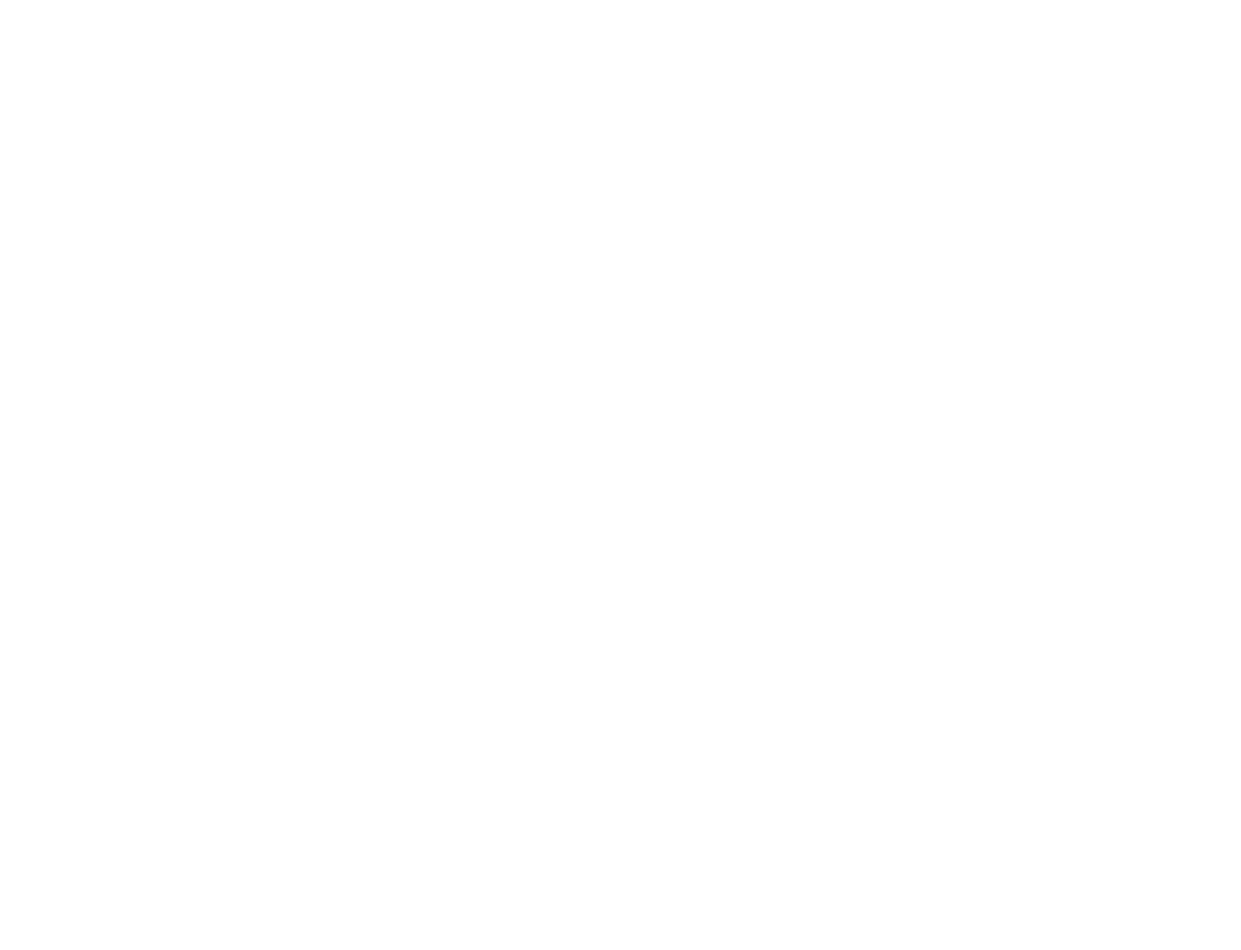
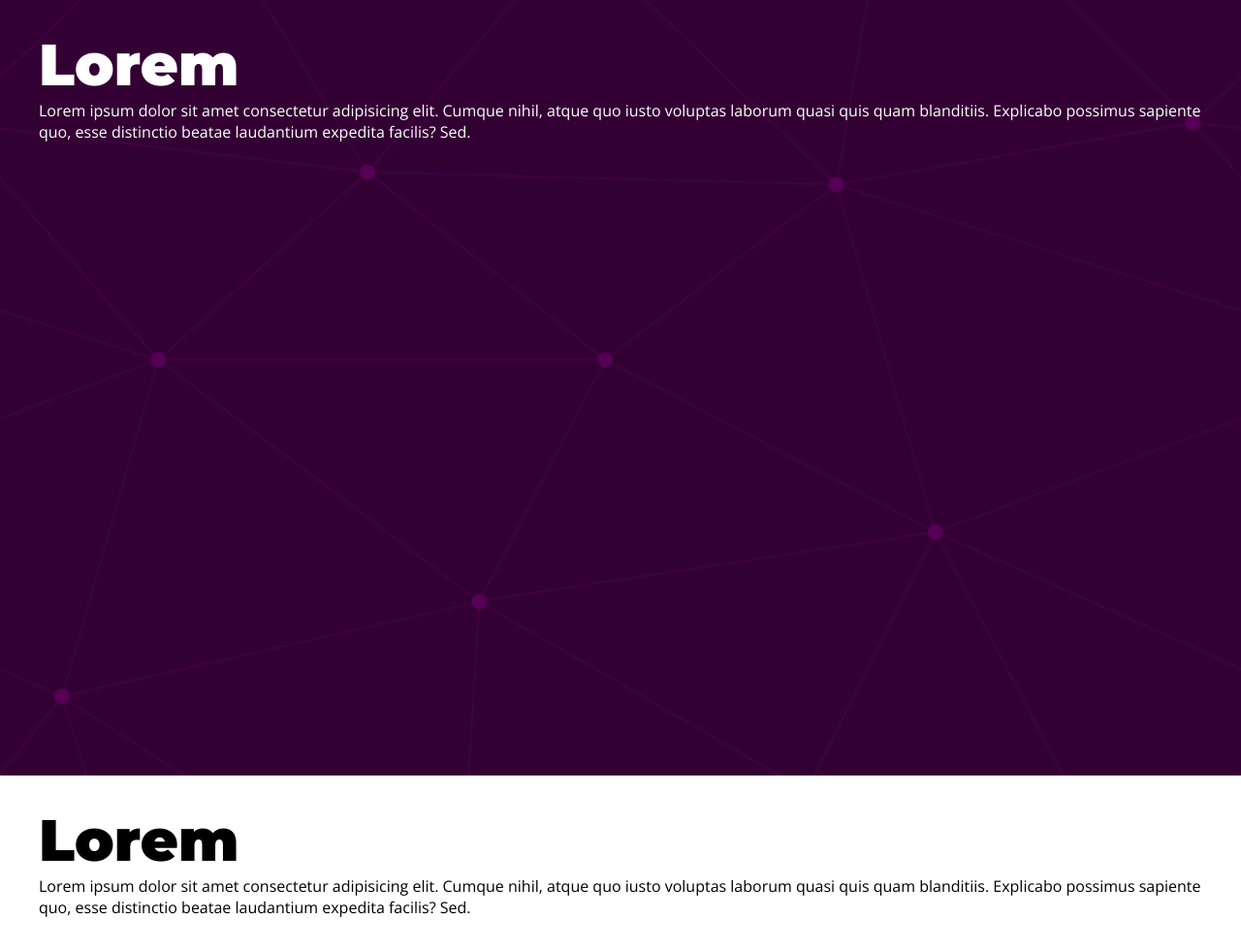
Before and after one commit to GustavoValenca/Curso-de-JavaScript-e-TypeScript, a plain HTML site: page S34 - Landing Page/index.html in a window 1280 px wide. Shown: the whole page at 97% size. Before the commit the page ends 800 px from the top, so only its background shows below. Drawn offline with nearby package versions, Linux system fonts and the light colour scheme.

Commit message:
Estrutura

```diff
--- a/S34 - Landing Page/assets/css/style.css
+++ b/S34 - Landing Page/assets/css/style.css
@@ -1,4 +1,72 @@
+:root {
+    --white-color: #FFFFFF;
+    --gap: 3rem;
+}
+
 * {
     margin: 0;
     padding: 0;
 }
+
+/*
+font-family: 'Montserrat', sans-serif;
+font-family: 'Open Sans', sans-serif;
+*/
+
+html {
+    font-size: 62.5%;
+}
+
+body {
+    font-family: 'Open Sans', sans-serif;
+    font-size: 1.6rem;
+}
+
+h1, h2, h3, h4, h5, h6 {
+    font-family: 'Montserrat', sans-serif;
+}
+
+h1 {
+    font-size: 6rem;
+}
+
+h2 {
+    font-size: 5.5rem;
+}
+
+h3 {
+    font-size: 5rem;
+}
+
+h4 {
+    font-size: 4.5rem;
+}
+
+h5 {
+    font-size: 4rem;
+}
+
+h6 {
+    font-size: 3.5rem;
+}
+
+.main-bg {
+    background-image: url('../img/endless-constellation.svg');
+    background-size: cover;
+    background-position: center center;
+    color: var(--white-color);
+}
+
+.white-bg {
+    background: var(--white-color);
+}
+
+.main-content {
+    max-width: 1200px;
+    margin: 0 auto;
+    padding: var(--gap);
+}
+
+.section {
+    min-height: 100vh;
+}
--- a/S34 - Landing Page/index.html
+++ b/S34 - Landing Page/index.html
@@ -6,8 +6,22 @@
     <meta name="viewport" content="width=device-width, initial-scale=1.0">
     <title>Landing Page</title>
     <link rel="stylesheet" href=".\assets\css\style.css">
+    <link rel="preconnect" href="https://fonts.googleapis.com">
+    <link rel="preconnect" href="https://fonts.gstatic.com" crossorigin>
+    <link href="https://fonts.googleapis.com/css2?family=Montserrat:wght@900&family=Open+Sans:ital,wght@0,400;0,700;1,400&display=swap" rel="stylesheet">
 </head>
 <body>
-
+    <section class="main-bg section">
+        <div class="main-content">
+            <h1>Lorem</h1>
+            <p>Lorem ipsum dolor sit amet consectetur adipisicing elit. Cumque nihil, atque quo iusto voluptas laborum quasi quis quam blanditiis. Explicabo possimus sapiente quo, esse distinctio beatae laudantium expedita facilis? Sed.</p>
+        </div>
+    </section>
+    <section class="white-bg section">
+        <div class="main-content">
+            <h1>Lorem</h1>
+            <p>Lorem ipsum dolor sit amet consectetur adipisicing elit. Cumque nihil, atque quo iusto voluptas laborum quasi quis quam blanditiis. Explicabo possimus sapiente quo, esse distinctio beatae laudantium expedita facilis? Sed.</p>
+        </div>
+    </section>
 </body>
 </html>
```
Also changed, not shown: S34 - Landing Page/assets/img/endless-constellation.svg (added), S34 - Landing Page/resources.txt.
